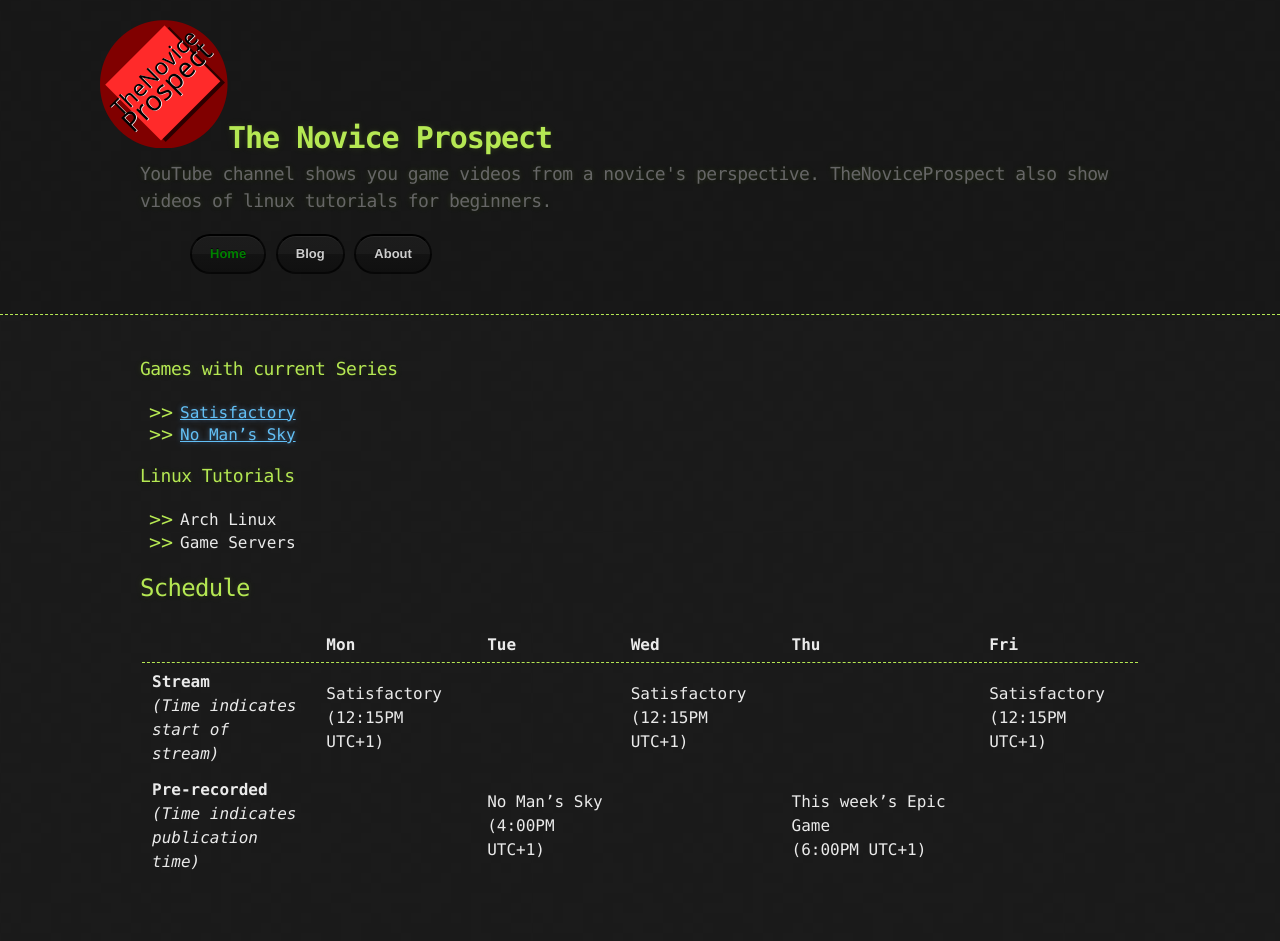
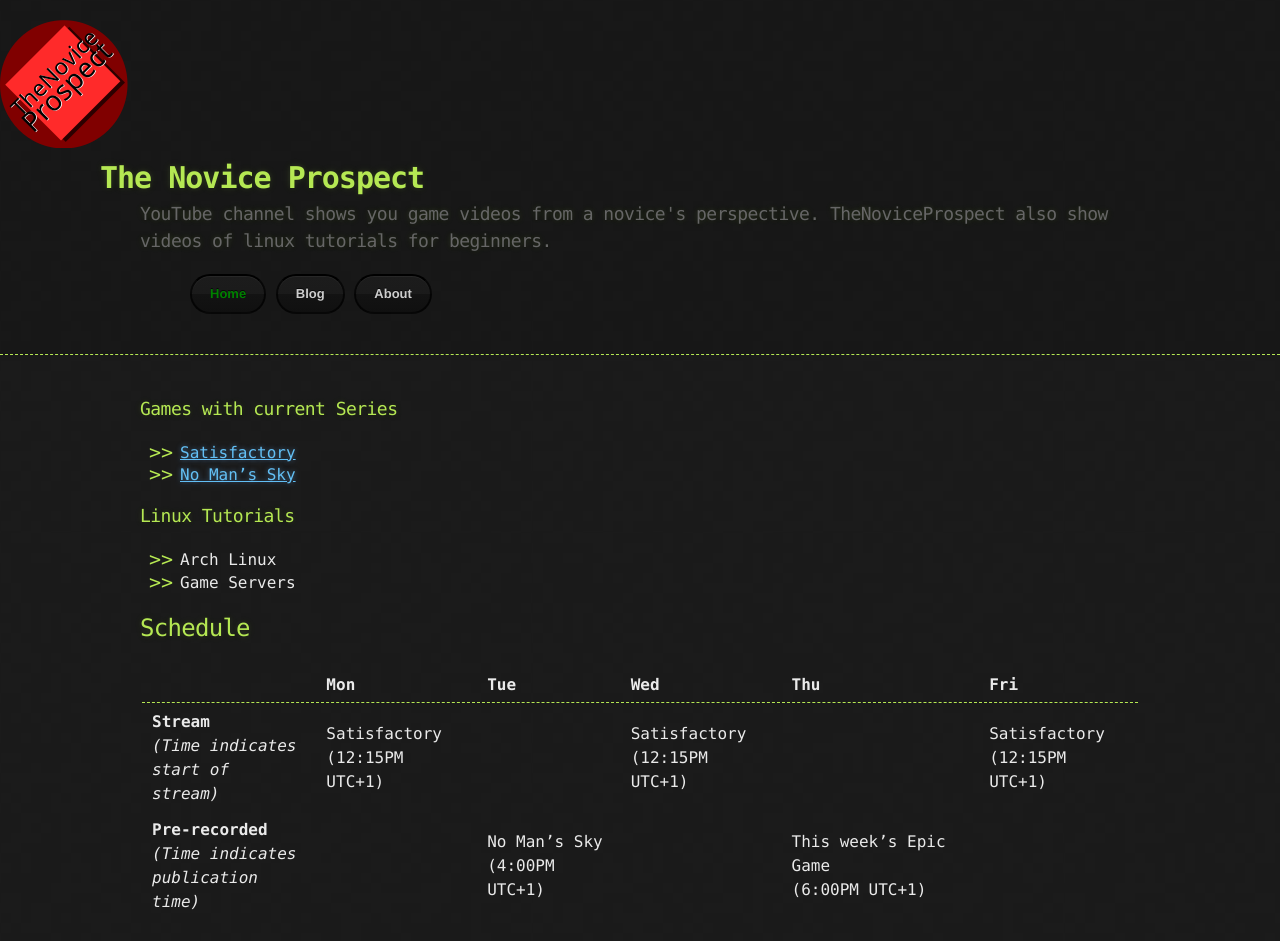
Before and after one commit to TheNoviceProspect/thenoviceprospect.github.io, a Jekyll site: the page built from index.md, in a window 1280 px wide. Built offline with Jekyll 4.4.1, drawn with Linux system fonts in a browser that asks for light colours; our own code applies the rules of GitHub Pages for plain Markdown files; before the commit the page ends 901 px from its top, so only the background shows below that.

Commit message:
changed stylesheet, trying to move logo in front of header block

```diff
--- a/_sass/jekyll-theme-hacker.scss
+++ b/_sass/jekyll-theme-hacker.scss
@@ -59,11 +59,18 @@
   margin: 0 0 40px 0;
 }
 
+header::before {
+  //content: "./ ";
+  content:url('../images/logo.png');
+  width: 50%;
+  height: 50%;
+  //font-size: 24px;
+}
+
 header h1 {
   font-size: 30px;
   line-height: 1.5;
   margin: 0 0 0 -40px;
-  vertical-align: top;
   font-weight: bold;
   font-family: Monaco, "Bitstream Vera Sans Mono", "Lucida Console", Terminal, monospace;
   color: $conifer;//$header;
@@ -78,13 +85,13 @@
 }
 
 
-header h1:before {
-  //content: "./ ";
-  content:url('../images/logo.png');
-  width: 50%;
-  height: 50%;
-  //font-size: 24px;
-}
+// header h1:before {
+//   //content: "./ ";
+//   content:url('../images/logo.png');
+//   width: 50%;
+//   height: 50%;
+//   //font-size: 24px;
+// }
 
 header h2 {
   font-size: 18px;
```
